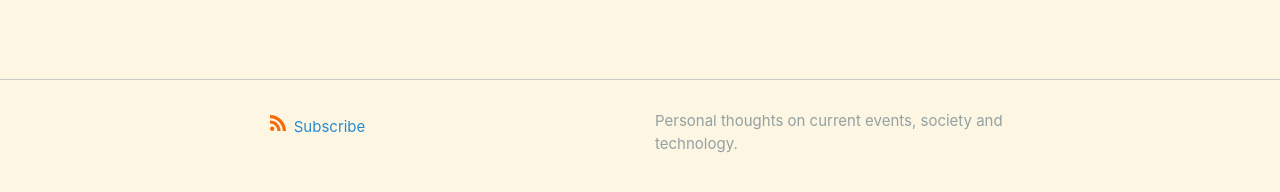
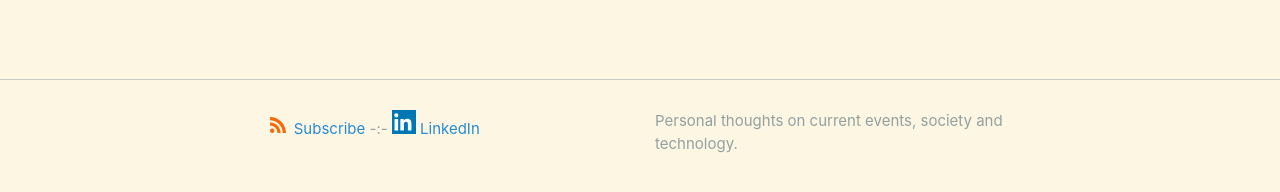
Before and after one commit to xianxu/xianxu.github.io, a Jekyll site: the page built from index.markdown, in a window 1280 px wide. Shown: the part 685-877 px from the top of the page. Built offline with Jekyll 4.4.1, drawn with Linux system fonts in a browser that asks for light colours.

Commit message:
add linkedin

```diff
--- a/_config.yml
+++ b/_config.yml
@@ -42,6 +42,9 @@ header_pages:
   - archive.html
   - about.markdown
 
+social:
+  linkedin: xianxu
+
 # Exclude from processing.
 # The following items will not be processed, by default.
 # Any item listed under the `exclude:` key here will be automatically added to
--- a/_includes/footer.html
+++ b/_includes/footer.html
@@ -15,6 +15,19 @@
               />
             </svg><span>Subscribe</span>
           </a>
+            -:-
+
+  <svg width="24px" height="24px" viewBox="0 0 24 24" role="img" xmlns="http://www.w3.org/2000/svg">
+  <title>LinkedIn icon</title>
+  <rect width="24" height="24" fill="#0077B5"/> <!-- Blue background -->
+  <g transform="translate(-1, 0)"> <!-- Shift foreground elements slightly left -->
+    <path fill="white" d="M20.447 20.452h-3.554v-5.569c0-1.328-.027-3.037-1.852-3.037-1.853 0-2.136 1.445-2.136 2.939v5.667H9.351V9h3.414v1.561h.046c.477-.9 1.637-1.85 3.37-1.85 3.601 0 4.267 2.37 4.267 5.455v6.286zM5.337 7.433c-1.144 0-2.063-.926-2.063-2.065 0-1.138.92-2.063 2.063-2.063 1.14 0 2.064.925 2.064 2.063 0 1.139-.925 2.065-2.064 2.065zm1.782 13.019H3.555V9h3.564v11.452z"/>
+  </g>
+</svg>
+
+   <a href="https://www.linkedin.com/in/{{ site.social.linkedin }}" target="_blank" rel="noopener noreferrer">
+                LinkedIn
+            </a>
         </p>
       {%- if site.author %}
         <ul class="contact-list">
```
